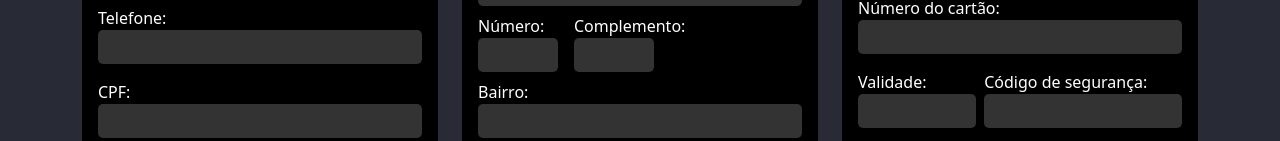
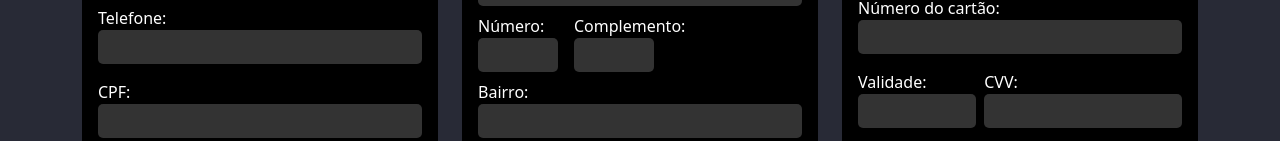
Before and after one commit to guimattos91/star-wars, a React (Vite) app: page /checkout/1 in a window 1280 px wide. Shown: the part 659-800 px from the top of the page. Built offline with nearby package versions, Linux system fonts and the light colour scheme; no server answers.

Commit message:
Finalizando Site

```diff
--- a/src/pages/Checkout/index.tsx
+++ b/src/pages/Checkout/index.tsx
@@ -109,18 +109,6 @@ const Checkout: React.FC = () => {
     address?.localidade,
     setValue,
   ])
-
-  // useEffect(() => {
-  //   const sanitizedCEP = cepValue?.replaceAll(/\D/g, '')
-
-  //   if (sanitizedCEP?.length === 8 && cepValue !== lastCep) {
-  //     setLastCep(cepValue)
-  //     fetchAddress(sanitizedCEP)
-  //   }
-  //   if (sanitizedCEP?.length === 8) {
-  //     handleInputFocus()
-  //   }
-  // }, [cepValue, fetchAddress, setFocus, lastCep, handleInputFocus])
 
   return (
     <>
@@ -496,9 +484,7 @@ const Checkout: React.FC = () => {
                               </div>
                             </div>
                             <div className="ms-2">
-                              <label htmlFor="safety">
-                                Código de segurança:
-                              </label>
+                              <label htmlFor="safety">CVV:</label>
                               <div className="mb-2">
                                 <InputMaskStyled
                                   id="safety"
```
